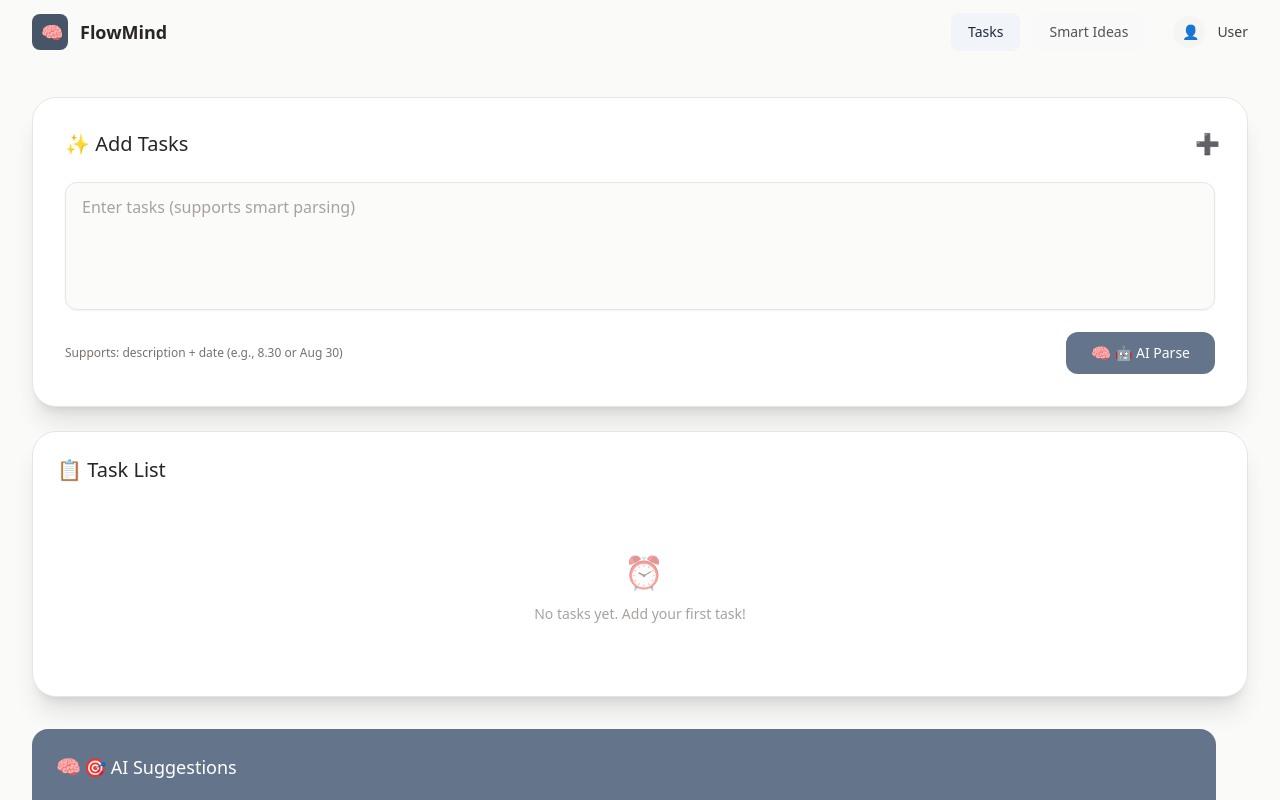
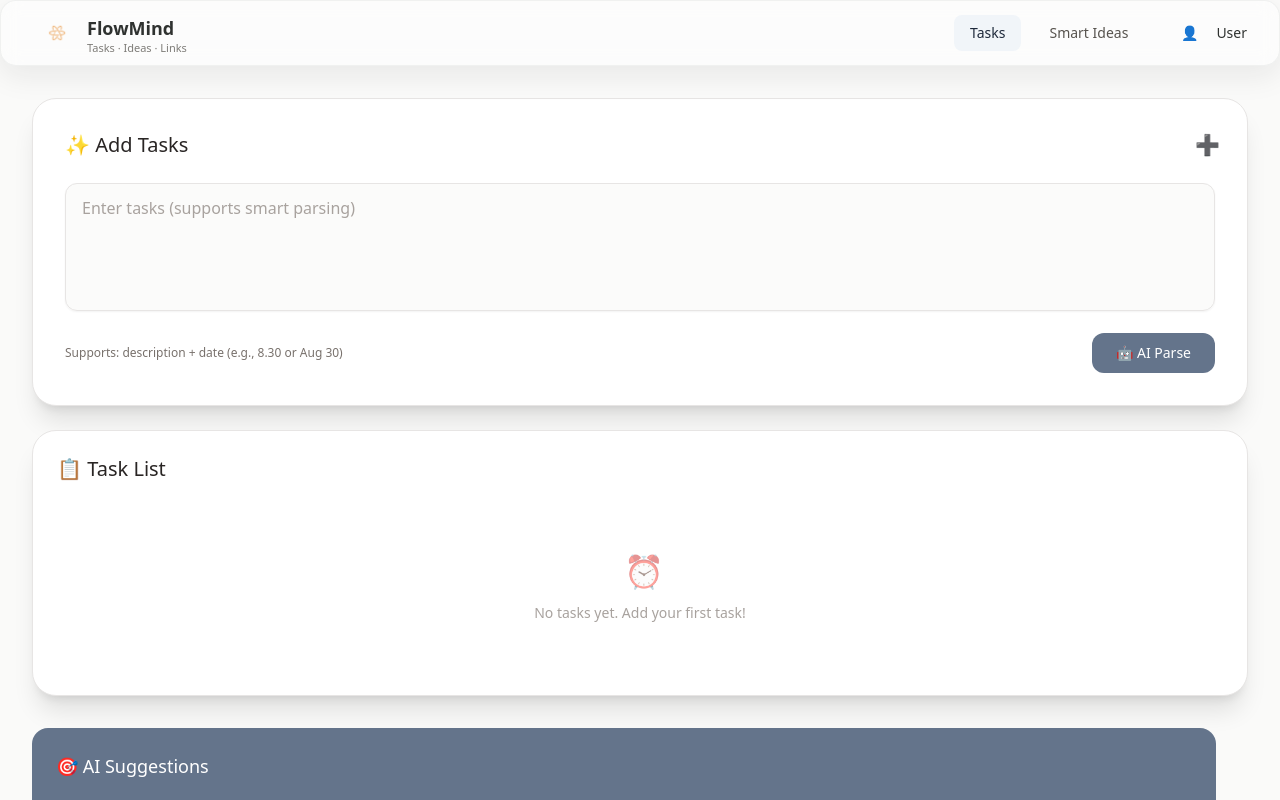
Before and after one commit to JinyiLu-0x/FlowMind, a React (Vite) app: page / in a window 1280 px wide. Both pictures are taken after a click on the button "Sign In". Shown: the top 800 px of the page. Built offline with nearby package versions, Linux system fonts and the light colour scheme.

Commit message:
Remove Brain emoji and add personal logo

```diff
--- a/src/FlowMind.jsx
+++ b/src/FlowMind.jsx
@@ -1,5 +1,16 @@
 import React, { useState, useEffect, useRef } from 'react';
 import { Calendar, Plus, User, Brain, Clock, Tag, Trash2, Edit3, CheckCircle, Circle, Lightbulb, FileText, Settings, ChevronDown } from 'lucide-react';
+
+// 在文件顶部（组件外或组件内最上方）添加统一的 emoji 配置，便于全局替换
+const LOGO_PATH = '/logo.png'; // 你可改为 '🪄' / '⚡️' / '🌿' 等更好看的 emoji
+const TAG_EMOJI_CHOICES = {
+  personal: '🏠',
+  work: '💼',
+  study: '📚',
+  entertainment: '🎮',
+  health: '🏃',
+  other: '🔖'
+};
 
 const FlowMind = () => {
   // 状态管理
@@ -19,12 +30,12 @@ const FlowMind = () => {
 
   // 任务标签 - 莫兰迪色系（保留 emoji/名称）
   const taskTags = [
-    { id: 'personal', name: '🏠 Personal', color: 'text-slate-600', bg: 'bg-slate-100' },
-    { id: 'work', name: '💼 Work', color: 'text-stone-600', bg: 'bg-stone-100' },
-    { id: 'study', name: '📚 Study', color: 'text-neutral-600', bg: 'bg-neutral-100' },
-    { id: 'entertainment', name: '🎮 Entertainment', color: 'text-zinc-600', bg: 'bg-zinc-100' },
-    { id: 'health', name: '🏃 Health', color: 'text-gray-600', bg: 'bg-gray-100' },
-    { id: 'uncategorized', name: '🔖 Other', color: 'text-slate-500', bg: 'bg-slate-50' }
+    { id: 'personal', name: `${TAG_EMOJI_CHOICES.personal} Personal`, color: 'text-slate-600', bg: 'bg-slate-100' },
+    { id: 'work', name: `${TAG_EMOJI_CHOICES.work} Work`, color: 'text-stone-600', bg: 'bg-stone-100' },
+    { id: 'study', name: `${TAG_EMOJI_CHOICES.study} Study`, color: 'text-neutral-600', bg: 'bg-neutral-100' },
+    { id: 'entertainment', name: `${TAG_EMOJI_CHOICES.entertainment} Entertainment`, color: 'text-zinc-600', bg: 'bg-zinc-100' },
+    { id: 'health', name: `${TAG_EMOJI_CHOICES.health} Health`, color: 'text-gray-600', bg: 'bg-gray-100' },
+    { id: 'uncategorized', name: `${TAG_EMOJI_CHOICES.other} Other`, color: 'text-slate-500', bg: 'bg-slate-50' }
   ];
 
   // 智能解析输入内容
@@ -486,8 +497,8 @@ const FlowMind = () => {
       <div className="w-full max-w-md">
         <Card className="p-8 bg-white dark:bg-[#071026]">
           <div className="text-center mb-6">
-            <div className="w-16 h-16 bg-slate-500 rounded-xl flex items-center justify-center mx-auto mb-4">
-              <Brain className="text-white" size={28} />
+            <div className="w-16 h-16 bg-white border border-gray-200 rounded-xl flex items-center justify-center mx-auto mb-4">
+              <img src={LOGO_PATH} alt="FlowMind Logo" className="w-12 h-12" />
             </div>
             <h1 className="text-2xl font-semibold text-stone-800 dark:text-stone-100">FlowMind</h1>
             <p className="text-sm text-stone-500 dark:text-stone-300 mt-1">Intelligent Task Management</p>
@@ -565,7 +576,6 @@ const FlowMind = () => {
                   onClick={addTasks}
                   className="bg-slate-500 text-white px-6 py-2.5 rounded-xl hover:bg-slate-600 transition-all text-sm font-medium flex items-center space-x-2 transform hover:scale-[1.02] active:scale-[0.98]"
                 >
-                  <Brain size={16} />
                   <span>🤖 AI Parse</span>
                 </button>
               </div>
@@ -594,7 +604,6 @@ const FlowMind = () => {
         <div className="space-y-6">
           <div className="bg-slate-500 rounded-2xl p-6 text-white w-full">
             <h3 className="text-lg font-medium mb-4 flex items-center">
-              <Brain className="mr-2" size={20} />
               🎯 AI Suggestions
             </h3>
 
@@ -710,7 +719,7 @@ const FlowMind = () => {
     );
   };
 
-  // 智能想法收集器组件 - 增加 Drafts 面板（可转为 Task / 删除）
+  // 智能想法收集器组件 - 已清理，移除残留 diff 标记
   const IdeaCollector = () => {
     // 将 draft 转为 task
     const promoteDraftToTask = (draft) => {
@@ -746,10 +755,11 @@ const FlowMind = () => {
         <div className="grid grid-cols-1 lg:grid-cols-3 gap-8">
           {/* 输入区 */}
           <div className="lg:col-span-2 space-y-6">
-            <div className="bg-white/90 backdrop-blur-md rounded-3xl p-8 shadow-xl border border-stone-200">
+            <div className="card-morandi rounded-3xl p-8 border">
               <div className="flex items-center justify-between mb-6">
-                <h2 className="text-xl font-medium text-stone-800">🧠 智能思考助手</h2>
-                <Brain size={20} className="text-stone-400" />
+                <div className="flex items-center gap-3">
+                  <h2 className="text-xl font-medium" style={{color: 'var(--m-fore)'}}>智能思考助手</h2>
+                </div>
               </div>
 
               <div className="space-y-4">
@@ -767,9 +777,8 @@ const FlowMind = () => {
                   </div>
                   <button
                     onClick={addSmartEntry}
-                    className="bg-slate-500 text-white px-8 py-3 rounded-xl hover:scale-105 hover:shadow-lg transition-all text-sm font-medium flex items-center space-x-2"
+                    className="btn-morandi px-8 py-3 rounded-xl hover:scale-105 hover:shadow-lg transition-all text-sm font-medium flex items-center space-x-2"
                   >
-                    <Brain size={16} />
                     <span>🤖 智能解析</span>
                   </button>
                 </div>
@@ -777,9 +786,9 @@ const FlowMind = () => {
             </div>
 
             {/* 智能任务列表 */}
-            <div className="bg-white rounded-3xl p-6 border border-stone-200 shadow-xl">
+            <div className="card-morandi rounded-3xl p-6 border shadow-xl">
               <div className="flex items-center justify-between mb-6">
-                <h2 className="text-xl font-medium text-stone-800 mb-4">📋 智能任务</h2>
+                <h2 className="text-xl font-medium" style={{color: 'var(--m-fore)'}}>📋 智能任务</h2>
                 <div className="text-xs text-stone-500">
                   {smartEntries.length} 个智能条目
                 </div>
@@ -796,8 +805,8 @@ const FlowMind = () => {
                 ))}
 
                 {smartEntries.length === 0 && (
-                  <div className="text-center py-12 text-stone-400">
-                    <Brain size={32} className="mx-auto mb-4 opacity-50" />
+                  <div className="text-center py-12" style={{color: 'var(--m-muted)'}}>
+                    <Lightbulb size={32} className="mx-auto mb-4 opacity-60" />
                     <p className="text-sm">还没有智能任务，开始输入第一个想法吧！</p>
                   </div>
                 )}
@@ -807,12 +816,10 @@ const FlowMind = () => {
 
           {/* 右侧：Knowledge / Drafts / Skills */}
           <div className="space-y-6">
-            <div className="bg-slate-500 rounded-2xl p-6 text-white">
+            <div className="bg-slate-500 rounded-2xl p-6 text-white w-full">
               <h3 className="text-lg font-medium mb-4 flex items-center">
-                <Lightbulb className="mr-2" size={20} />
-                🔗 知识连接
+                🔗 想法链接
               </h3>
-
               <div className="space-y-3 max-h-56 overflow-y-auto">
                 {connections.map(connection => {
                   const fromEntry = smartEntries.find(e => e.id === connection.from);
@@ -1127,25 +1134,30 @@ const FlowMind = () => {
     <div className="min-h-screen w-full bg-stone-50 dark:bg-slate-900 transition-colors flex flex-col">
       {!user ? <LoginView /> : (
         <div className="flex-1 flex flex-col">
-          {/* 导航：和页面同色，透明边框，避免白色条带（全屏拉大时背景一致） */}
-          <nav className="bg-stone-50 dark:bg-slate-900 border-b border-transparent sticky top-0 z-40">
+          {/* 导航：整条导航栏为玻璃质感（整条都是 card-morandi + glass-hover） */}
+          <nav className="card-morandi glass-hover surface-morandi w-full border-b border-transparent sticky top-0 z-40">
             <div className="max-w-7xl mx-auto px-4 sm:px-6 lg:px-8">
               <div className="flex items-center justify-between h-16">
                 <div className="flex items-center gap-3">
-                  <div className="w-9 h-9 rounded-lg bg-slate-600 flex items-center justify-center">
-                    <Brain size={18} className="text-white" />
+                  <div className="flex items-center gap-3" style={{paddingLeft: 6}}>
+                    <div className="w-9 h-9 rounded-md flex items-center justify-center" style={{background: 'transparent'}}>
+                      <img src={LOGO_PATH} alt="FlowMind Logo" className="w-6 h-6" />
+                    </div>
+                    <div>
+                      <div className="text-lg font-semibold" style={{color: 'var(--m-fore)'}}>FlowMind</div>
+                      <div style={{fontSize: 11, color: 'var(--m-muted)', lineHeight: 1}}>Tasks · Ideas · Links</div>
+                    </div>
                   </div>
-                  <div className="text-lg font-semibold text-stone-800 dark:text-stone-100">FlowMind</div>
                 </div>
 
                 <div className="flex items-center gap-3">
                   <NavButton active={currentView === 'dashboard'} onClick={() => setCurrentView('dashboard')}>Tasks</NavButton>
                   <NavButton active={currentView === 'ideas'} onClick={() => setCurrentView('ideas')}>Smart Ideas</NavButton>
                   <div className="ml-4 flex items-center gap-3">
-                    <div className="w-8 h-8 rounded-full bg-stone-100 dark:bg-stone-800 flex items-center justify-center">
+                    <div className="w-8 h-8 rounded-full surface-morandi flex items-center justify-center">
                       <User size={14} />
                     </div>
-                    <div className="text-sm font-medium text-stone-700 dark:text-stone-200">{user?.name}</div>
+                    <div className="text-sm font-medium" style={{color: 'var(--m-fore)'}}>{user?.name}</div>
                   </div>
                 </div>
               </div>
--- a/src/index.css
+++ b/src/index.css
@@ -2,55 +2,73 @@
 @tailwind components;
 @tailwind utilities;
 
-/* Morandi palette variables + simple utility classes */
-:root {
-  --m-bg: #efeee9;
-  --m-surface: #eeeae6;
+/* Morandi palette + stronger glass hovering effect */
+:root{
+  --m-bg: #efefe9;
+  --m-surface: #eeebe7;
   --m-card: #f6f4f2;
   --m-accent: #8c9aa4;
-  --m-accent-2: #bfa9a2;
   --m-muted: #7d7b77;
-  --m-foreground: #2f3230;
+  --m-fore: #2f3230;
   --m-border: rgba(47,50,49,0.06);
 }
 
+/* dark overrides */
 .dark {
   --m-bg: #0f1112;
   --m-surface: #0b0d0e;
   --m-card: #0b1012;
   --m-accent: #8c9aa4;
-  --m-accent-2: #8f7a76;
   --m-muted: #9aa0a2;
-  --m-foreground: #e8eef0;
+  --m-fore: #e8eef0;
   --m-border: rgba(255,255,255,0.04);
 }
 
-/* NOTE: removed backdrop-filter on card/surface to avoid IME candidate being hidden on macOS/Chrome */
-.bg-morandi { background-color: var(--m-bg) !important; }
-.surface-morandi {
-  background-color: rgba(255,255,255,0.06);
-  color: var(--m-foreground);
-  border-color: var(--m-border);
-  /* backdrop-filter removed */
-}
+/* semantically named helpers */
+.bg-morandi { background-color: var(--m-bg) !important; color: var(--m-fore); }
+
+/* card: stronger translucency + blur for glass feeling */
 .card-morandi {
-  background-color: rgba(255,255,255,0.92);
-  color: var(--m-foreground);
-  border-color: var(--m-border);
-  /* backdrop-filter removed */
-  box-shadow: 0 6px 18px rgba(15,23,42,0.06);
+  background-color: rgba(255,255,255,0.48); /* 更透明 */
+  color: var(--m-fore);
+  border: 1px solid rgba(47,50,49,0.06);
+  transition: transform .18s ease, box-shadow .18s ease, background .18s ease;
+  backdrop-filter: blur(10px);
+  -webkit-backdrop-filter: blur(10px);
+  box-shadow: 0 10px 30px rgba(20,24,28,0.08);
+  border-radius: 16px;
+  overflow: hidden;
 }
 
-/* dark overrides keep translucency but without backdrop-filter */
+/* dark variant keep translucency */
 .dark .card-morandi {
-  background-color: rgba(11,16,22,0.72);
-  box-shadow: 0 6px 18px rgba(0,0,0,0.45);
-}
-.dark .surface-morandi {
-  background-color: rgba(11,16,22,0.55);
+  background-color: rgba(11,16,22,0.42);
+  box-shadow: 0 10px 30px rgba(0,0,0,0.45);
 }
 
-/* Ensure inputs/textareas inside cards do not inherit any transform/backdrop-like side-effects */
+/* glass hovering micro-effect for non-input containers */
+.glass-hover {
+  will-change: transform, box-shadow;
+}
+.glass-hover:hover {
+  transform: translateY(-8px);
+  box-shadow: 0 22px 50px rgba(20,24,28,0.14);
+}
+
+/* nav-index style (logo + title block) */
+.nav-index {
+  display: inline-flex;
+  gap: 10px;
+  align-items: center;
+  padding: 8px 12px;
+  border-radius: 12px;
+  background: rgba(255,255,255,0.42);
+  border: 1px solid var(--m-border);
+  transition: transform .18s ease, box-shadow .18s ease;
+}
+.nav-index:hover { transform: translateY(-4px); box-shadow: 0 12px 30px rgba(20,24,28,0.08); }
+
+/* ensure inputs/textareas are NOT affected by backdrop-filter (避免 IME 问题) */
 .card-morandi input,
 .card-morandi textarea,
 .surface-morandi input,
@@ -60,58 +78,31 @@
   transform: none !important;
 }
 
-/* small helpers */
-.btn-morandi { background-color: var(--m-accent); color: white; }
-.tag-morandi { background-color: rgba(0,0,0,0.03); color: var(--m-muted); border-color: var(--m-border); }
+/* small button variant */
+.btn-morandi {
+  background-color: var(--m-accent);
+  color: white;
+  border-radius: 12px;
+  padding: 8px 12px;
+}
 
-/* ensure full-bleed background controlled by app */
+/* tag / chip */
+.chip {
+  background: rgba(0,0,0,0.04);
+  color: var(--m-muted);
+  border-radius: 999px;
+  padding: 4px 8px;
+  font-size: 12px;
+}
+
+/* helper to place an inline emoji nicely (可用于 logo 或标签) */
+.emoji-inline {
+  display:inline-flex;
+  align-items:center;
+  justify-content:center;
+  width:20px;height:20px;font-size:14px;
+}
+
+/* keep full-bleed background controlled by app */
 html, body, #root { height: 100%; background: transparent; }
 body { margin: 0; }
-
-/* typography and links */
-a {
-  font-weight: 500;
-  color: #646cff;
-  text-decoration: inherit;
-}
-a:hover {
-  color: #535bf2;
-}
-
-h1 {
-  font-size: 3.2em;
-  line-height: 1.1;
-}
-
-/* buttons */
-button {
-  border-radius: 8px;
-  border: 1px solid transparent;
-  padding: 0.6em 1.2em;
-  font-size: 1em;
-  font-weight: 500;
-  font-family: inherit;
-  background-color: #1a1a1a;
-  cursor: pointer;
-  transition: border-color 0.25s;
-}
-button:hover {
-  border-color: #646cff;
-}
-button:focus,
-button:focus-visible {
-  outline: 4px auto -webkit-focus-ring-color;
-}
-
-@media (prefers-color-scheme: light) {
-  :root {
-    color: #213547;
-    background-color: #ffffff;
-  }
-  a:hover {
-    color: #747bff;
-  }
-  button {
-    background-color: #f9f9f9;
-  }
-}
```
Also changed, not shown: public/logo.png (added), 1 other file (tests, documents, lock files or other folders).
